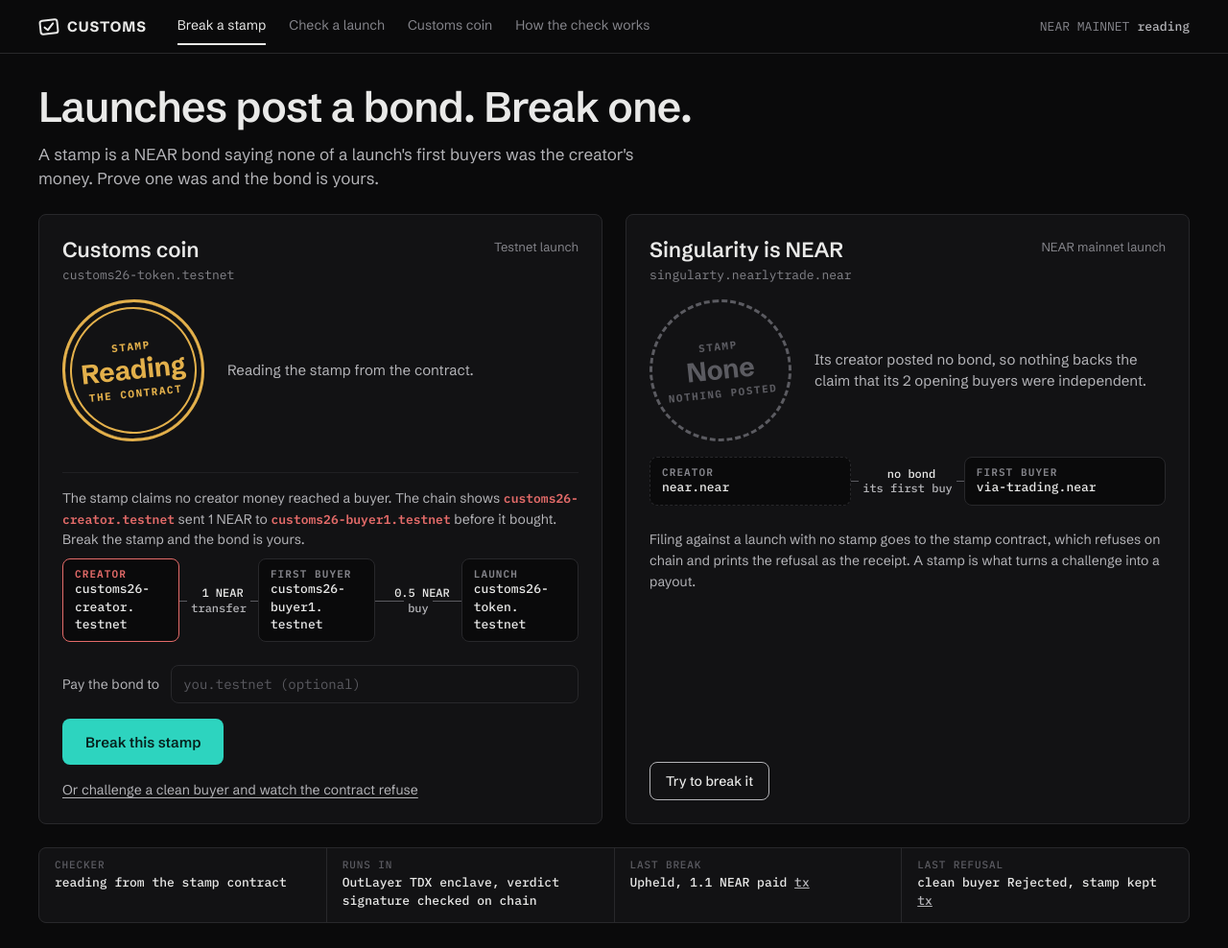
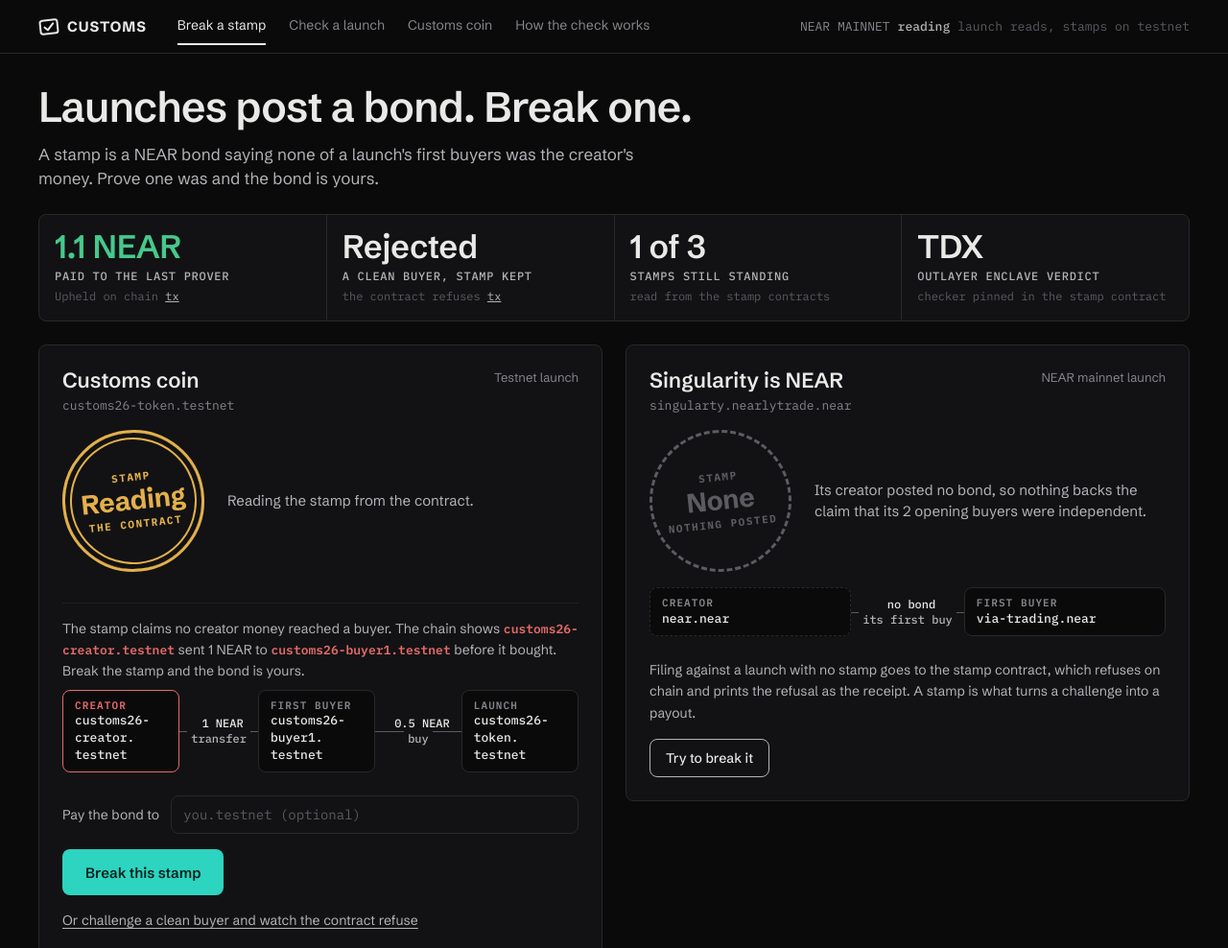
Before and after one commit to CryptoInnovators/near-customs, a plain HTML site: page web/index.html in a window 1280 px wide. Shown: the top 988 px of the page at 96% size. Drawn offline with Linux system fonts and the light colour scheme; no server answers.

Commit message:
Stamp first screen: proof as four stat cells under the headline, network note, cards sized to content

```diff
--- a/web/index.html
+++ b/web/index.html
@@ -21,13 +21,19 @@
     <a href="token.html?t=customs26-token.testnet">Customs coin</a>
     <a href="attack-lab.html">How the check works</a>
   </nav>
-  <p class="chain"><span data-network>NEAR MAINNET</span> <b data-block aria-label="final block">reading</b></p>
+  <p class="chain"><span data-network>NEAR MAINNET</span> <b data-block aria-label="final block">reading</b> <span class="chain-note">launch reads, stamps on testnet</span></p>
 </header>
 
 <main id="main">
   <section id="stage" class="stage" aria-labelledby="stage-title">
     <h1 id="stage-title">Launches post a bond. Break one.</h1>
     <p class="stage-sub">A stamp is a NEAR bond saying none of a launch's first buyers was the creator's money. Prove one was and the bond is yours.</p>
+    <ul class="proof-strip" id="proof-strip" aria-label="Proof">
+      <li><b class="num">1.1 NEAR</b><span>paid to the last prover</span><i>Upheld on chain <a href="https://testnet.nearblocks.io/txns/FY68EWNPp3w9ggT62BURc36PvxHF4DPaLnYuESFZybCY" target="_blank" rel="noopener">tx</a></i></li>
+      <li><b class="num">Rejected</b><span>a clean buyer, stamp kept</span><i>the contract refuses <a href="https://testnet.nearblocks.io/txns/4cYWnGFvTifba7ppwddVAUVYQZ3rTPnm9MxjLTDpsM7M" target="_blank" rel="noopener">tx</a></i></li>
+      <li><b class="num" id="proof-standing">1 of 3</b><span>stamps still standing</span><i>read from the stamp contracts</i></li>
+      <li><b class="num">TDX</b><span>OutLayer enclave verdict</span><i id="proof-hash">checker pinned in the stamp contract</i></li>
+    </ul>
     <div class="pair">
       <article id="card-stamped" class="lcard" aria-labelledby="stamped-name" data-state="loading">
         <header class="lcard-head"><div><h2 id="stamped-name">Customs coin</h2><p class="lcard-id" id="stamped-id">customs26-token.testnet</p></div><p class="lcard-tag">Testnet launch</p></header>
@@ -60,12 +66,6 @@
         </div>
       </article>
     </div>
-    <ul class="proof-strip" id="proof-strip" aria-label="Proof">
-      <li><span>Checker</span><b id="proof-hash">reading from the stamp contract</b></li>
-      <li><span>Runs in</span><b>OutLayer TDX enclave, verdict signature checked on chain</b></li>
-      <li><span>Last break</span><b>Upheld, 1.1 NEAR paid <a href="https://testnet.nearblocks.io/txns/FY68EWNPp3w9ggT62BURc36PvxHF4DPaLnYuESFZybCY" target="_blank" rel="noopener">tx</a></b></li>
-      <li><span>Last refusal</span><b>clean buyer Rejected, stamp kept <a href="https://testnet.nearblocks.io/txns/4cYWnGFvTifba7ppwddVAUVYQZ3rTPnm9MxjLTDpsM7M" target="_blank" rel="noopener">tx</a></b></li>
-    </ul>
     <ol id="stage-steps" class="stage-steps" aria-live="polite"></ol>
   </section>
 
--- a/web/stamp.css
+++ b/web/stamp.css
@@ -87,10 +87,14 @@
 .path-caption b{color:var(--red);font:600 13px/1.4 var(--font-mono)}
 .path-caption:empty{display:none}
 .lcard-path{border-top:0;padding-top:0}
-.proof-strip{list-style:none;margin:var(--space-6) 0 0;padding:0;display:grid;grid-template-columns:repeat(4,minmax(0,1fr));gap:1px;background:var(--line);border:1px solid var(--line);border-radius:var(--radius);overflow:hidden}
-.proof-strip li{background:var(--panel);padding:var(--space-3) var(--space-4);display:flex;flex-direction:column;gap:4px;min-width:0}
-.proof-strip span{font:500 11px/1 var(--font-mono);letter-spacing:.08em;text-transform:uppercase;color:var(--faint)}
-.proof-strip b{font:500 13px/1.45 var(--font-mono);color:var(--text);overflow-wrap:anywhere}
+.proof-strip{list-style:none;margin:var(--space-6) 0;padding:0;display:grid;grid-template-columns:repeat(4,minmax(0,1fr));gap:1px;background:var(--line);border:1px solid var(--line);border-radius:var(--radius);overflow:hidden}
+.proof-strip li{background:var(--panel);padding:var(--space-4);display:flex;flex-direction:column;gap:6px;min-width:0}
+.proof-strip .num{font:600 34px/1 var(--font-sans);letter-spacing:-.01em;color:var(--text)}
+.proof-strip li:first-child .num{color:var(--green,#6fd3b0)}
+.proof-strip span{font:500 12px/1.3 var(--font-mono);letter-spacing:.06em;text-transform:uppercase;color:var(--text-2)}
+.proof-strip i{font:400 12px/1.4 var(--font-mono);font-style:normal;color:var(--faint);overflow-wrap:anywhere}
 .proof-strip a{color:var(--text-2)}
-@media (max-width:900px){.proof-strip{grid-template-columns:repeat(2,minmax(0,1fr))}}
-@media (max-width:760px){.proof-strip{grid-template-columns:1fr}.path-caption{order:3;margin-top:var(--space-3)}.lcard-path{order:4;margin-top:0}.payout{order:5}}
+.pair{align-items:start}
+.chain-note{margin-left:8px;color:var(--faint)}
+@media (max-width:900px){.proof-strip{grid-template-columns:repeat(2,minmax(0,1fr))}.chain-note{display:none}}
+@media (max-width:760px){.proof-strip .num{font-size:26px}.proof-strip li{padding:var(--space-3)}.path-caption{order:3;margin-top:var(--space-3)}.lcard-path{order:4;margin-top:0}.payout{order:5}}
--- a/web/stamp.js
+++ b/web/stamp.js
@@ -48,6 +48,8 @@
   }
 
   function paintStamp(info) {
+    const standingEl = q("#proof-standing");
+    if (standingEl && info.total) standingEl.textContent = info.standing + " of " + info.total;
     const s = info.slot && info.slot.stamp;
     el.seal.classList.remove("land"); void el.seal.offsetWidth; el.seal.classList.add("land");
     if (!s) {
@@ -115,7 +117,7 @@
 
   /* the unstamped launch: a real mainnet launch whose opening buyers Customs has already traced, so there is a real first buyer to name */
   const proofHash = q("#proof-hash");
-  if (proofHash) view(SLOTS[0], "stamp_params", {}).then((p) => { proofHash.textContent = "sha256 " + p.module_sha256.slice(0, 10) + "…" + p.module_sha256.slice(-8) + " pinned in the stamp contract"; }).catch(() => { proofHash.textContent = "pinned in the stamp contract"; });
+  if (proofHash) view(SLOTS[0], "stamp_params", {}).then((p) => { proofHash.textContent = "checker sha256 " + p.module_sha256.slice(0, 8) + "…" + p.module_sha256.slice(-6) + " pinned"; }).catch(() => {});
 
   let bare = null;
   async function loadBare() {
```
